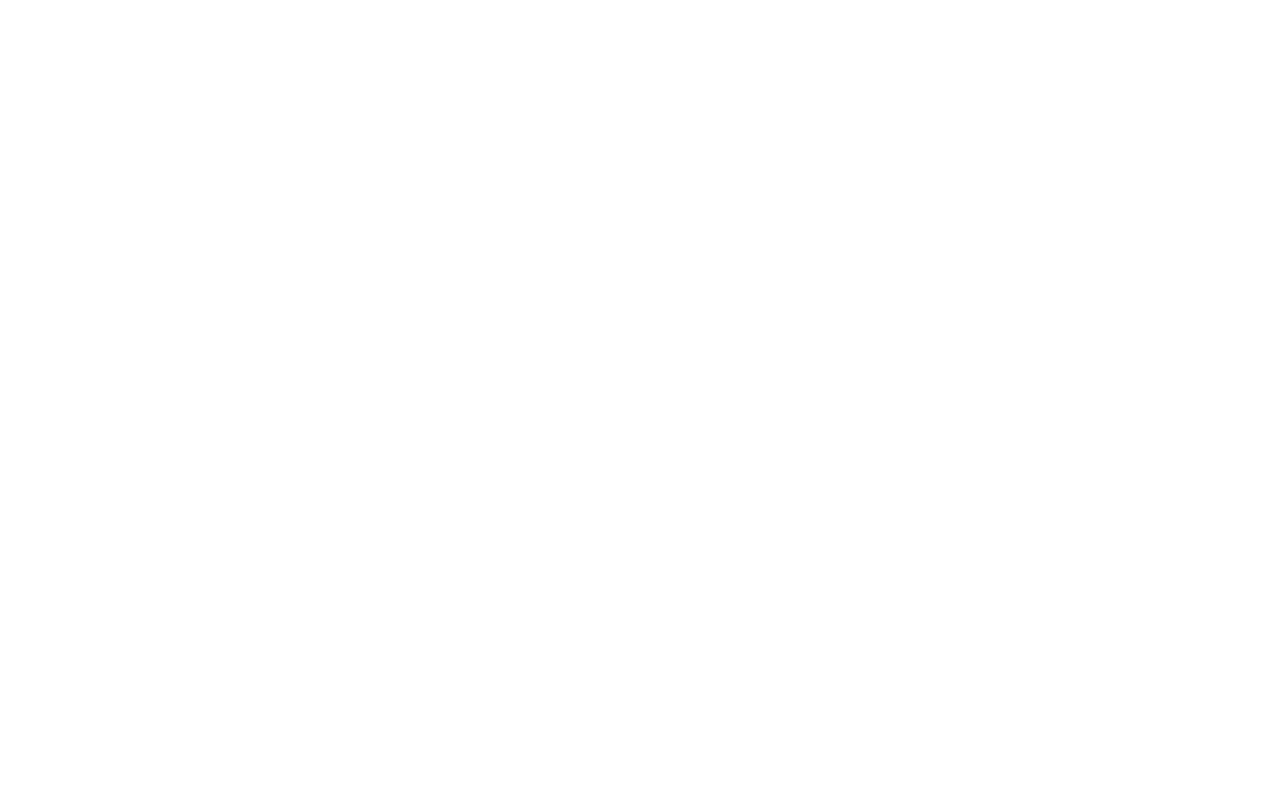
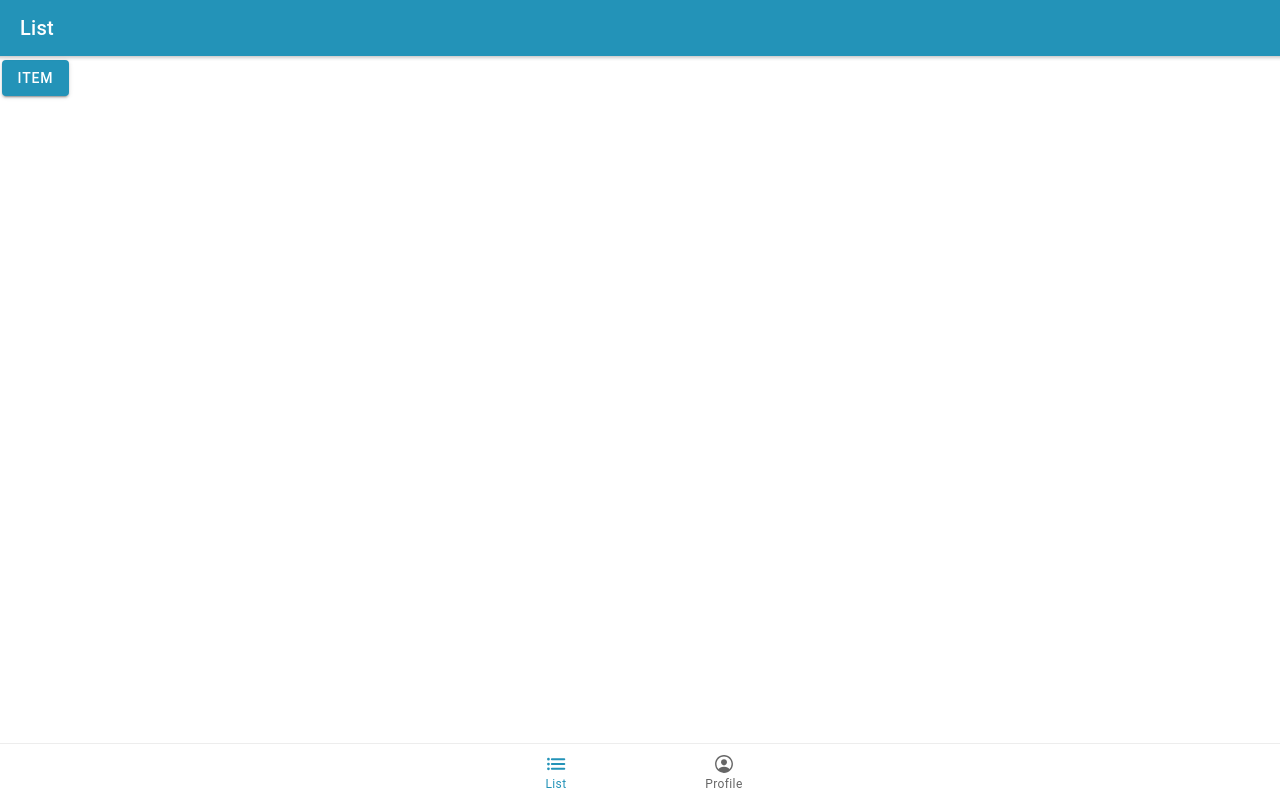
Before and after one commit to dz0l038/ionicInvestment, a React (Create React App) app: page /tabs/list/ in a window 1280 px wide. Built offline with nearby package versions, Linux system fonts and the light colour scheme.

Commit message:
inital commit

```diff
--- a/src/App.tsx
+++ b/src/App.tsx
@@ -2,7 +2,7 @@
 import { Redirect, Route } from 'react-router-dom';
 import { IonApp, IonRouterOutlet } from '@ionic/react';
 import { IonReactRouter } from '@ionic/react-router';
-import Home from './pages/Home';
+import Home from './pages/Details';
 
 /* Core CSS required for Ionic components to work properly */
 import '@ionic/react/css/core.css';
@@ -22,13 +22,20 @@
 
 /* Theme variables */
 import './theme/variables.css';
+import './theme/theme.css';
+
+/* Routes */
+import { ROUTE_DETAIL, ROUTE_LIST, ROUTE_TABS_BASE } from './nav/Routes';
+import Details from './pages/Details';
+import Tabs from './nav/Tabs';
 
 const App: React.FC = () => (
   <IonApp>
     <IonReactRouter>
       <IonRouterOutlet>
-        <Route path="/home" component={Home} exact={true} />
-        <Route exact path="/" render={() => <Redirect to="/home" />} />
+        <Route path={ROUTE_TABS_BASE} component={Tabs} />
+        <Route exact path={`${ROUTE_DETAIL}:id`} component={Details} />
+        <Redirect path="/" exact to={ROUTE_LIST} />
       </IonRouterOutlet>
     </IonReactRouter>
   </IonApp>
--- /dev/null
+++ b/src/nav/Routes.tsx
@@ -0,0 +1,4 @@
+export const ROUTE_TABS_BASE = '/tabs/';
+export const ROUTE_LIST = ROUTE_TABS_BASE + 'list/';
+export const ROUTE_PROFILE =  ROUTE_TABS_BASE + 'profile/';
+export const ROUTE_DETAIL = '/details/'
--- /dev/null
+++ b/src/nav/Tabs.tsx
@@ -0,0 +1,37 @@
+import React from 'react';
+import { Redirect, Route} from 'react-router-dom';
+import {
+    IonIcon,
+    IonLabel,
+    IonRouterOutlet,
+    IonTabBar,
+    IonTabButton,
+    IonTabs
+} from '@ionic/react';
+
+import { list, personCircleOutline, trophyOutline } from 'ionicons/icons'
+import List from '../pages/List';
+import Profile from '../pages/Profile';
+import { ROUTE_DETAIL, ROUTE_LIST, ROUTE_PROFILE, ROUTE_TABS_BASE } from './Routes';
+
+const Tabs: React.FC = () => (
+    <IonTabs>
+        <IonRouterOutlet>
+            <Route path={ROUTE_LIST} component={List} exact />
+            <Route path={ROUTE_PROFILE} component={Profile} exact />
+            <Redirect path={ROUTE_TABS_BASE} exact to={ROUTE_LIST} />
+        </IonRouterOutlet>
+        <IonTabBar slot="bottom">
+            <IonTabButton tab="List" href={ROUTE_LIST}>
+                <IonIcon icon={list} />
+                <IonLabel>List</IonLabel>
+            </IonTabButton>
+            <IonTabButton tab="Profile" href={ROUTE_PROFILE}>
+                <IonIcon icon={personCircleOutline} />
+                <IonLabel>Profile</IonLabel>
+            </IonTabButton>
+        </IonTabBar>
+    </IonTabs>
+);
+
+export default Tabs;
--- /dev/null
+++ b/src/pages/Details.tsx
@@ -0,0 +1,34 @@
+import {
+  IonBackButton,
+  IonButtons,
+  IonContent,
+  IonHeader,
+  IonPage,
+  IonTitle,
+  IonToolbar
+} from '@ionic/react';
+import React from 'react';
+
+import { useParams } from 'react-router-dom';
+import { ROUTE_LIST } from '../nav/Routes';
+
+const Details: React.FC = () => {
+  const id = useParams<{ id: string }>().id;
+
+  return (
+    <IonPage>
+      <IonHeader>
+        <IonToolbar>
+          <IonButtons slot='start'>
+            <IonBackButton defaultHref={ROUTE_LIST} />
+          </IonButtons>
+          <IonTitle>{id}</IonTitle>
+        </IonToolbar>
+      </IonHeader>
+      <IonContent>
+      </IonContent>
+    </IonPage>
+  );
+};
+
+export default Details;
--- a/src/pages/Home.tsx
+++ /dev/null
@@ -1,26 +0,0 @@
-import { IonContent, IonHeader, IonPage, IonTitle, IonToolbar } from '@ionic/react';
-import React from 'react';
-import ExploreContainer from '../components/ExploreContainer';
-import './Home.css';
-
-const Home: React.FC = () => {
-  return (
-    <IonPage>
-      <IonHeader>
-        <IonToolbar>
-          <IonTitle>Blank</IonTitle>
-        </IonToolbar>
-      </IonHeader>
-      <IonContent fullscreen>
-        <IonHeader collapse="condense">
-          <IonToolbar>
-            <IonTitle size="large">Blank</IonTitle>
-          </IonToolbar>
-        </IonHeader>
-        <ExploreContainer />
-      </IonContent>
-    </IonPage>
-  );
-};
-
-export default Home;
--- /dev/null
+++ b/src/pages/List.tsx
@@ -0,0 +1,29 @@
+import {
+  IonButton,
+  IonContent,
+  IonHeader,
+  IonPage,
+  IonTitle,
+  IonToolbar
+} from '@ionic/react';
+import React from 'react';
+import { ROUTE_DETAIL } from '../nav/Routes';
+
+
+const List: React.FC = () => {
+
+  return (
+    <IonPage>
+      <IonHeader>
+        <IonToolbar>
+          <IonTitle>List</IonTitle>
+        </IonToolbar>
+      </IonHeader>
+      <IonContent>
+        <IonButton routerLink={ROUTE_DETAIL + '2'}>Item</IonButton>
+      </IonContent>
+    </IonPage>
+  );
+};
+
+export default List;
--- /dev/null
+++ b/src/pages/Profile.tsx
@@ -0,0 +1,25 @@
+import {
+  IonContent,
+  IonHeader,
+  IonPage,
+  IonTitle,
+  IonToolbar
+} from '@ionic/react';
+import React from 'react';
+
+const Profile: React.FC = () => {
+
+  return (
+    <IonPage>
+      <IonHeader>
+        <IonToolbar>
+          <IonTitle>Profile</IonTitle>
+        </IonToolbar>
+      </IonHeader>
+      <IonContent>
+      </IonContent>
+    </IonPage>
+  );
+};
+
+export default Profile;
--- /dev/null
+++ b/src/theme/theme.css
@@ -0,0 +1,4 @@
+:root {
+    --ion-toolbar-background: var(--ion-color-primary);
+    --ion-toolbar-color: var(--ion-color-primary-contrast);
+}
--- a/src/theme/variables.css
+++ b/src/theme/variables.css
@@ -3,75 +3,66 @@
 
 /** Ionic CSS Variables **/
 :root {
-  /** primary **/
-  --ion-color-primary: #3880ff;
-  --ion-color-primary-rgb: 56, 128, 255;
+  --ion-color-primary: #2393b8;
+  --ion-color-primary-rgb: 35,147,184;
   --ion-color-primary-contrast: #ffffff;
-  --ion-color-primary-contrast-rgb: 255, 255, 255;
-  --ion-color-primary-shade: #3171e0;
-  --ion-color-primary-tint: #4c8dff;
+  --ion-color-primary-contrast-rgb: 255,255,255;
+  --ion-color-primary-shade: #1f81a2;
+  --ion-color-primary-tint: #399ebf;
 
-  /** secondary **/
-  --ion-color-secondary: #3dc2ff;
-  --ion-color-secondary-rgb: 61, 194, 255;
-  --ion-color-secondary-contrast: #ffffff;
-  --ion-color-secondary-contrast-rgb: 255, 255, 255;
-  --ion-color-secondary-shade: #36abe0;
-  --ion-color-secondary-tint: #50c8ff;
+  --ion-color-secondary: #7cd5f3;
+  --ion-color-secondary-rgb: 124,213,243;
+  --ion-color-secondary-contrast: #000000;
+  --ion-color-secondary-contrast-rgb: 0,0,0;
+  --ion-color-secondary-shade: #6dbbd6;
+  --ion-color-secondary-tint: #89d9f4;
 
-  /** tertiary **/
-  --ion-color-tertiary: #5260ff;
-  --ion-color-tertiary-rgb: 82, 96, 255;
+  --ion-color-tertiary: #0493c3;
+  --ion-color-tertiary-rgb: 4,147,195;
   --ion-color-tertiary-contrast: #ffffff;
-  --ion-color-tertiary-contrast-rgb: 255, 255, 255;
-  --ion-color-tertiary-shade: #4854e0;
-  --ion-color-tertiary-tint: #6370ff;
+  --ion-color-tertiary-contrast-rgb: 255,255,255;
+  --ion-color-tertiary-shade: #0481ac;
+  --ion-color-tertiary-tint: #1d9ec9;
 
-  /** success **/
   --ion-color-success: #2dd36f;
-  --ion-color-success-rgb: 45, 211, 111;
+  --ion-color-success-rgb: 45,211,111;
   --ion-color-success-contrast: #ffffff;
-  --ion-color-success-contrast-rgb: 255, 255, 255;
+  --ion-color-success-contrast-rgb: 255,255,255;
   --ion-color-success-shade: #28ba62;
   --ion-color-success-tint: #42d77d;
 
-  /** warning **/
   --ion-color-warning: #ffc409;
-  --ion-color-warning-rgb: 255, 196, 9;
+  --ion-color-warning-rgb: 255,196,9;
   --ion-color-warning-contrast: #000000;
-  --ion-color-warning-contrast-rgb: 0, 0, 0;
+  --ion-color-warning-contrast-rgb: 0,0,0;
   --ion-color-warning-shade: #e0ac08;
   --ion-color-warning-tint: #ffca22;
 
-  /** danger **/
   --ion-color-danger: #eb445a;
-  --ion-color-danger-rgb: 235, 68, 90;
+  --ion-color-danger-rgb: 235,68,90;
   --ion-color-danger-contrast: #ffffff;
-  --ion-color-danger-contrast-rgb: 255, 255, 255;
+  --ion-color-danger-contrast-rgb: 255,255,255;
   --ion-color-danger-shade: #cf3c4f;
   --ion-color-danger-tint: #ed576b;
 
-  /** dark **/
   --ion-color-dark: #222428;
-  --ion-color-dark-rgb: 34, 36, 40;
+  --ion-color-dark-rgb: 34,36,40;
   --ion-color-dark-contrast: #ffffff;
-  --ion-color-dark-contrast-rgb: 255, 255, 255;
+  --ion-color-dark-contrast-rgb: 255,255,255;
   --ion-color-dark-shade: #1e2023;
   --ion-color-dark-tint: #383a3e;
 
-  /** medium **/
   --ion-color-medium: #92949c;
-  --ion-color-medium-rgb: 146, 148, 156;
+  --ion-color-medium-rgb: 146,148,156;
   --ion-color-medium-contrast: #ffffff;
-  --ion-color-medium-contrast-rgb: 255, 255, 255;
+  --ion-color-medium-contrast-rgb: 255,255,255;
   --ion-color-medium-shade: #808289;
   --ion-color-medium-tint: #9d9fa6;
 
-  /** light **/
   --ion-color-light: #f4f5f8;
-  --ion-color-light-rgb: 244, 245, 248;
+  --ion-color-light-rgb: 244,245,248;
   --ion-color-light-contrast: #000000;
-  --ion-color-light-contrast-rgb: 0, 0, 0;
+  --ion-color-light-contrast-rgb: 0,0,0;
   --ion-color-light-shade: #d7d8da;
   --ion-color-light-tint: #f5f6f9;
 }
```
Also changed, not shown: src/pages/Home.css (deleted).
